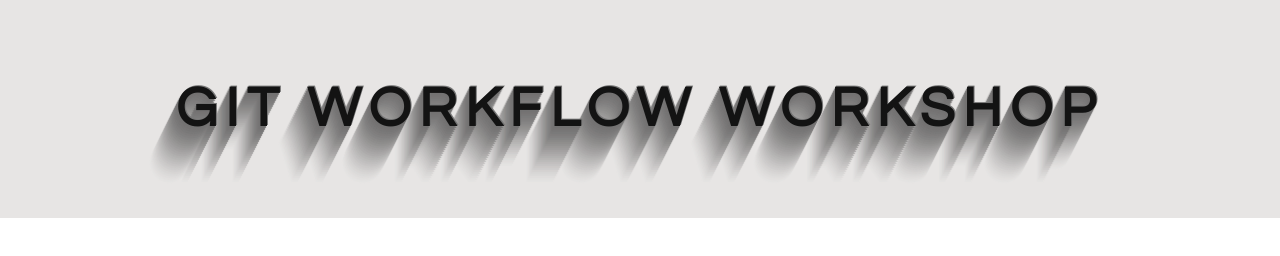
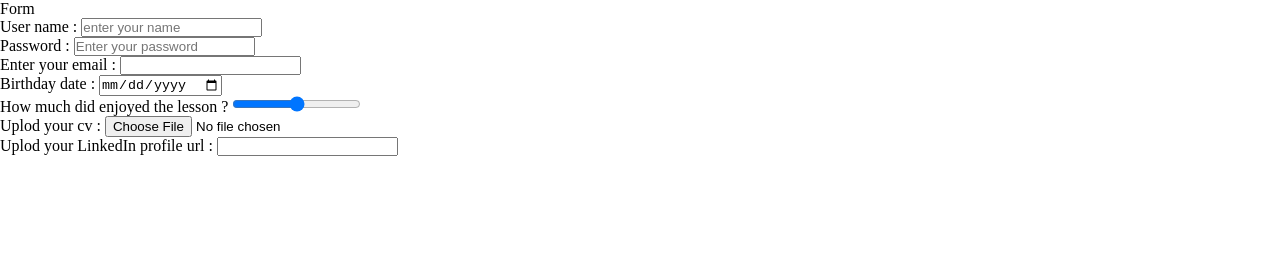
Before and after one commit to gsg-K1-FC/tala, a plain HTML site: page index.html in a window 1280 px wide. Drawn offline with Linux system fonts and the light colour scheme.

Commit message:
made a new form #8

```diff
--- a/index.html
+++ b/index.html
@@ -8,6 +8,56 @@
   </head>
 
   <body>
-    <h1 class="page-heading">GIT WORKFLOW WORKSHOP</h1>
+    <header>Form</header>
+   <form>
+
+      <label for="username">User name :</label>
+      <input type="text" name="username" id = "username" placeholder="enter your name">
+      <br  />
+      <label>Password :
+      <input type="password" placeholder="Enter your password" minlength="4" >
+      </label>
+      <br />
+      <label> Enter your email :
+          <input type="email"  />
+      </label>
+
+
+      <br  />
+
+
+
+
+      <label>Birthday date :
+          <input type="date" />
+
+      </label>
+
+      <br  />
+      <label>How much did enjoyed the lesson ?
+          <input type= "range">
+
+      </label>
+      <br  />
+      <label>Uplod your cv :
+          <input type= "file">
+
+      </label>
+      <br  />
+      <label>Uplod your LinkedIn profile url :
+          <input type= "url">
+
+      </label>
+
+
+
+
+
+
+
+
+
+
+   </form>
   </body>
 </html>
```
